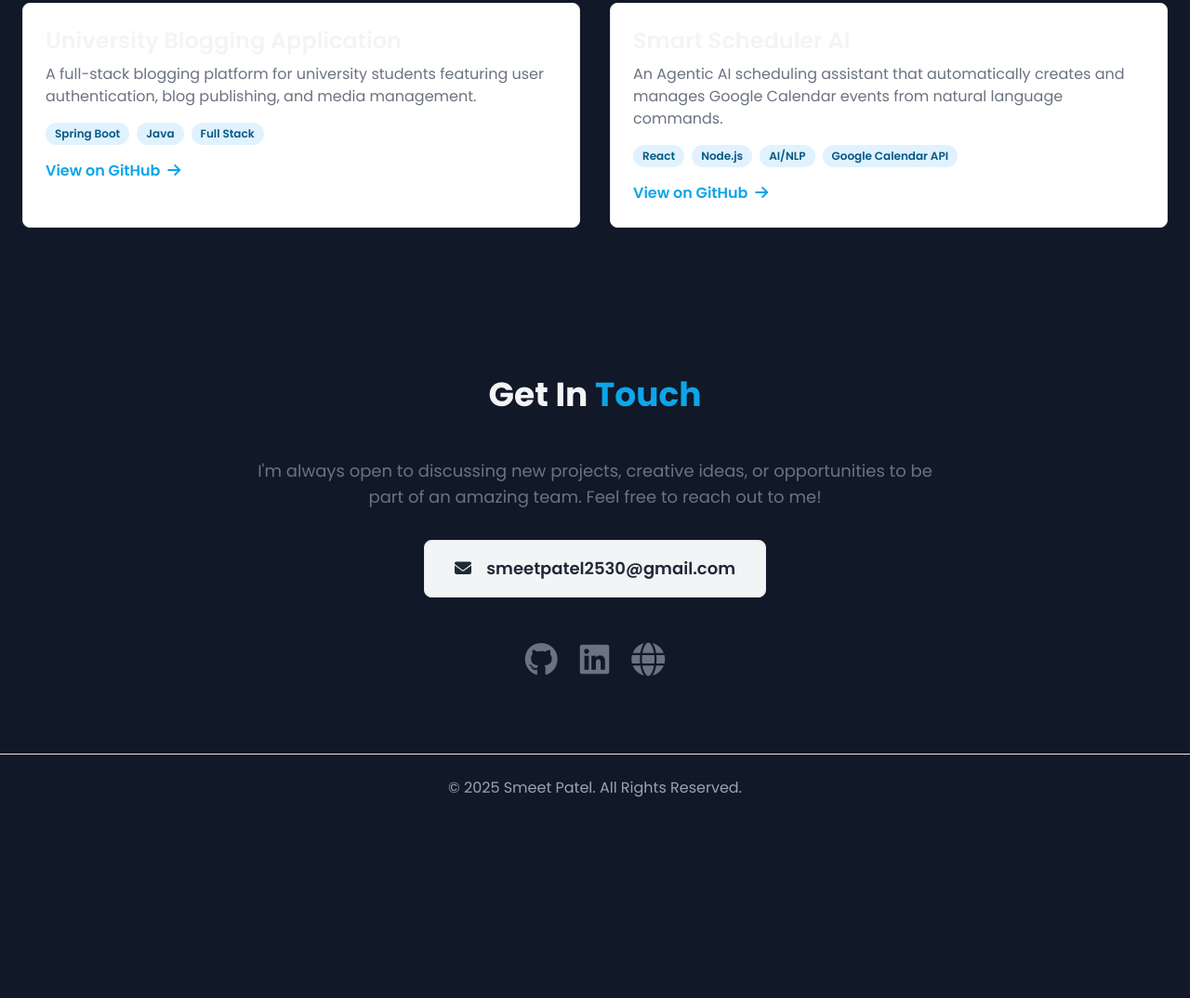
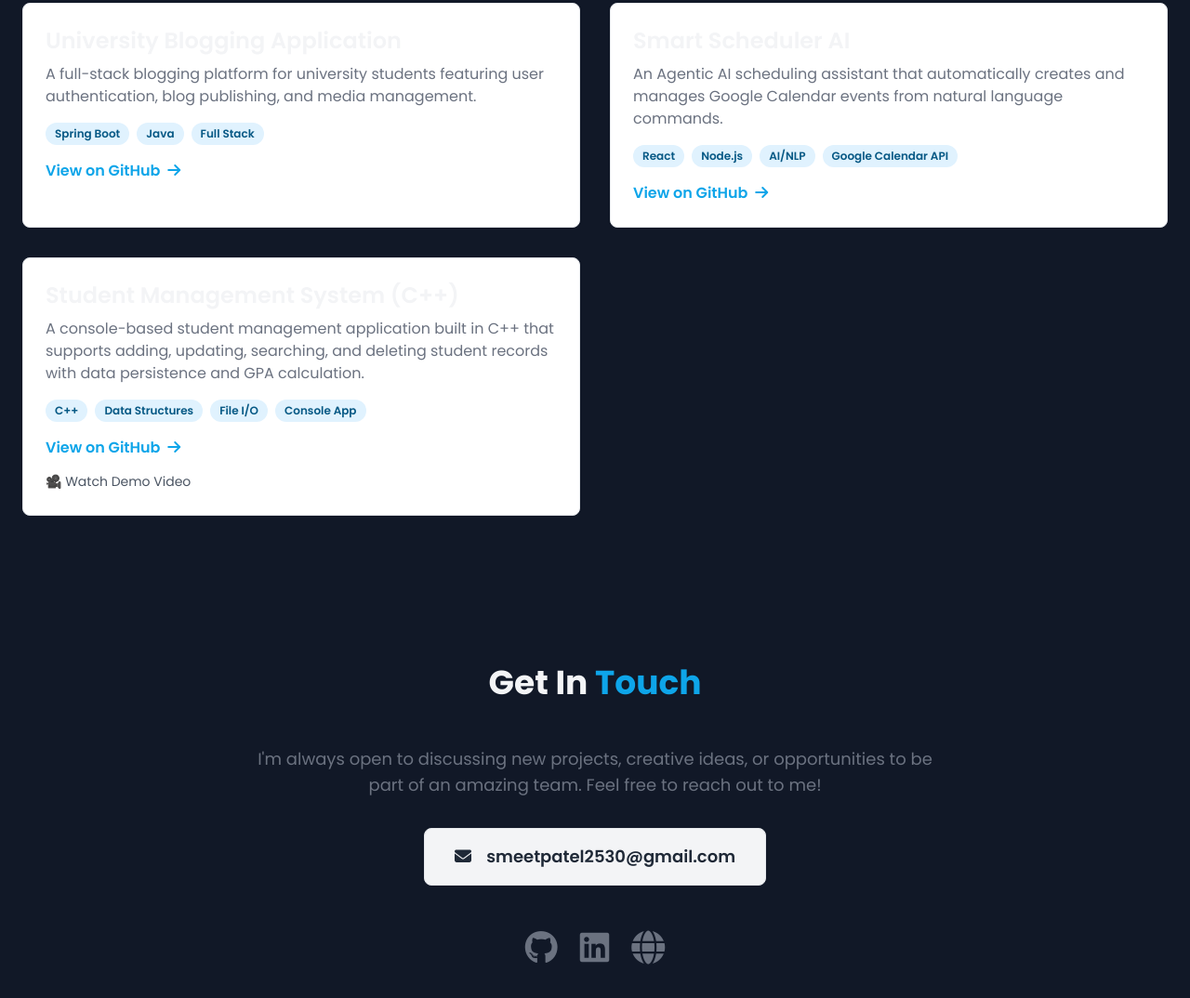
Before and after one commit to smeetpatel2530/CV-Upgraded, a plain HTML site: page index.html in a window 1280 px wide. Shown: the part 3401-4475 px from the top of the page at 93% size. Before the commit the page ends 4285 px from the top, so only its background shows below. Drawn offline with nearby package versions, Linux system fonts and the light colour scheme.

Commit message:
Update index.html

```diff
--- a/index.html
+++ b/index.html
@@ -291,13 +291,18 @@
 
         <!-- Projects Section -->
        <section id="projects" class="section py-20">
-            <h2 class="text-4xl font-bold text-center mb-12">Featured <span class="text-sky-500 dark:text-sky-400">Projects</span></h2>
+  <h2 class="text-4xl font-bold text-center mb-12">
+    Featured <span class="text-sky-500 dark:text-sky-400">Projects</span>
+  </h2>
+
   <div class="grid md:grid-cols-2 gap-8">
     <!-- Project 1 -->
     <div class="bg-white dark:bg-gray-800 rounded-lg overflow-hidden group border border-gray-200 dark:border-gray-700">
       <div class="p-6">
         <h3 class="text-2xl font-semibold mb-2">University Blogging Application</h3>
-                        <p class="text-gray-500 dark:text-gray-400 mb-4">A full-stack blogging platform for university students featuring user authentication, blog publishing, and media management.</p>
+        <p class="text-gray-500 dark:text-gray-400 mb-4">
+          A full-stack blogging platform for university students featuring user authentication, blog publishing, and media management.
+        </p>
         <div class="flex flex-wrap gap-2 mb-4">
           <span class="bg-sky-100 text-sky-800 dark:bg-sky-900/50 dark:text-sky-300 text-xs font-semibold px-2.5 py-1 rounded-full">Spring Boot</span>
           <span class="bg-sky-100 text-sky-800 dark:bg-sky-900/50 dark:text-sky-300 text-xs font-semibold px-2.5 py-1 rounded-full">Java</span>
@@ -308,11 +313,14 @@
         </a>
       </div>
     </div>
+
     <!-- Project 2 -->
     <div class="bg-white dark:bg-gray-800 rounded-lg overflow-hidden group border border-gray-200 dark:border-gray-700">
       <div class="p-6">
         <h3 class="text-2xl font-semibold mb-2">Smart Scheduler AI</h3>
-                        <p class="text-gray-500 dark:text-gray-400 mb-4">An Agentic AI scheduling assistant that automatically creates and manages Google Calendar events from natural language commands.</p>
+        <p class="text-gray-500 dark:text-gray-400 mb-4">
+          An Agentic AI scheduling assistant that automatically creates and manages Google Calendar events from natural language commands.
+        </p>
         <div class="flex flex-wrap gap-2 mb-4">
           <span class="bg-sky-100 text-sky-800 dark:bg-sky-900/50 dark:text-sky-300 text-xs font-semibold px-2.5 py-1 rounded-full">React</span>
           <span class="bg-sky-100 text-sky-800 dark:bg-sky-900/50 dark:text-sky-300 text-xs font-semibold px-2.5 py-1 rounded-full">Node.js</span>
@@ -324,8 +332,33 @@
         </a>
       </div>
     </div>
+
+    <!-- Project 3 -->
+    <div class="bg-white dark:bg-gray-800 rounded-lg overflow-hidden group border border-gray-200 dark:border-gray-700">
+      <div class="p-6">
+        <h3 class="text-2xl font-semibold mb-2">Student Management System (C++)</h3>
+        <p class="text-gray-500 dark:text-gray-400 mb-4">
+          A console-based student management application built in C++ that supports adding, updating, searching, and deleting student records with data persistence and GPA calculation.
+        </p>
+        <div class="flex flex-wrap gap-2 mb-4">
+          <span class="bg-sky-100 text-sky-800 dark:bg-sky-900/50 dark:text-sky-300 text-xs font-semibold px-2.5 py-1 rounded-full">C++</span>
+          <span class="bg-sky-100 text-sky-800 dark:bg-sky-900/50 dark:text-sky-300 text-xs font-semibold px-2.5 py-1 rounded-full">Data Structures</span>
+          <span class="bg-sky-100 text-sky-800 dark:bg-sky-900/50 dark:text-sky-300 text-xs font-semibold px-2.5 py-1 rounded-full">File I/O</span>
+          <span class="bg-sky-100 text-sky-800 dark:bg-sky-900/50 dark:text-sky-300 text-xs font-semibold px-2.5 py-1 rounded-full">Console App</span>
+        </div>
+        <a href="https://github.com/smeetpatel2530/Student-Management-System-CPP" target="_blank" class="text-sky-500 dark:text-sky-400 hover:text-sky-600 dark:hover:text-sky-300 font-semibold">
+          View on GitHub <i class="fas fa-arrow-right ml-1"></i>
+        </a>
+        <div class="mt-3">
+          <a href="https://drive.google.com/file/d/1qIWMHPcw6YJywCfkJydApHWwcPrs68rG/view?usp=sharing" target="_blank" class="text-gray-600 dark:text-gray-400 hover:text-sky-400 text-sm">
+            🎥 Watch Demo Video
+          </a>
+        </div>
+      </div>
+    </div>
   </div>
 </section>
+
 
         <!-- Contact Section -->
         <section id="contact" class="section py-20">
```
Lines whose indentation alone changed are shown as unchanged.
